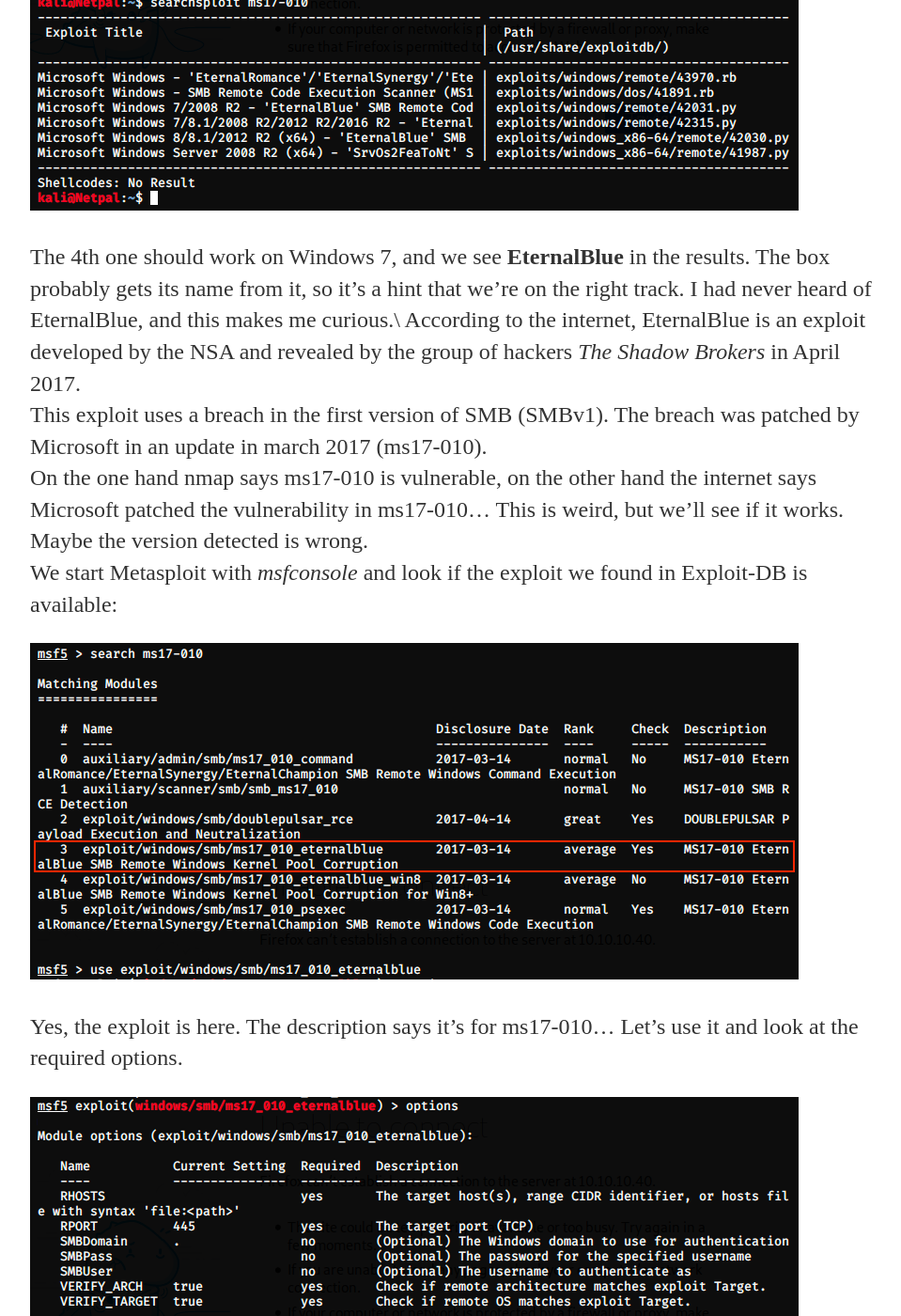
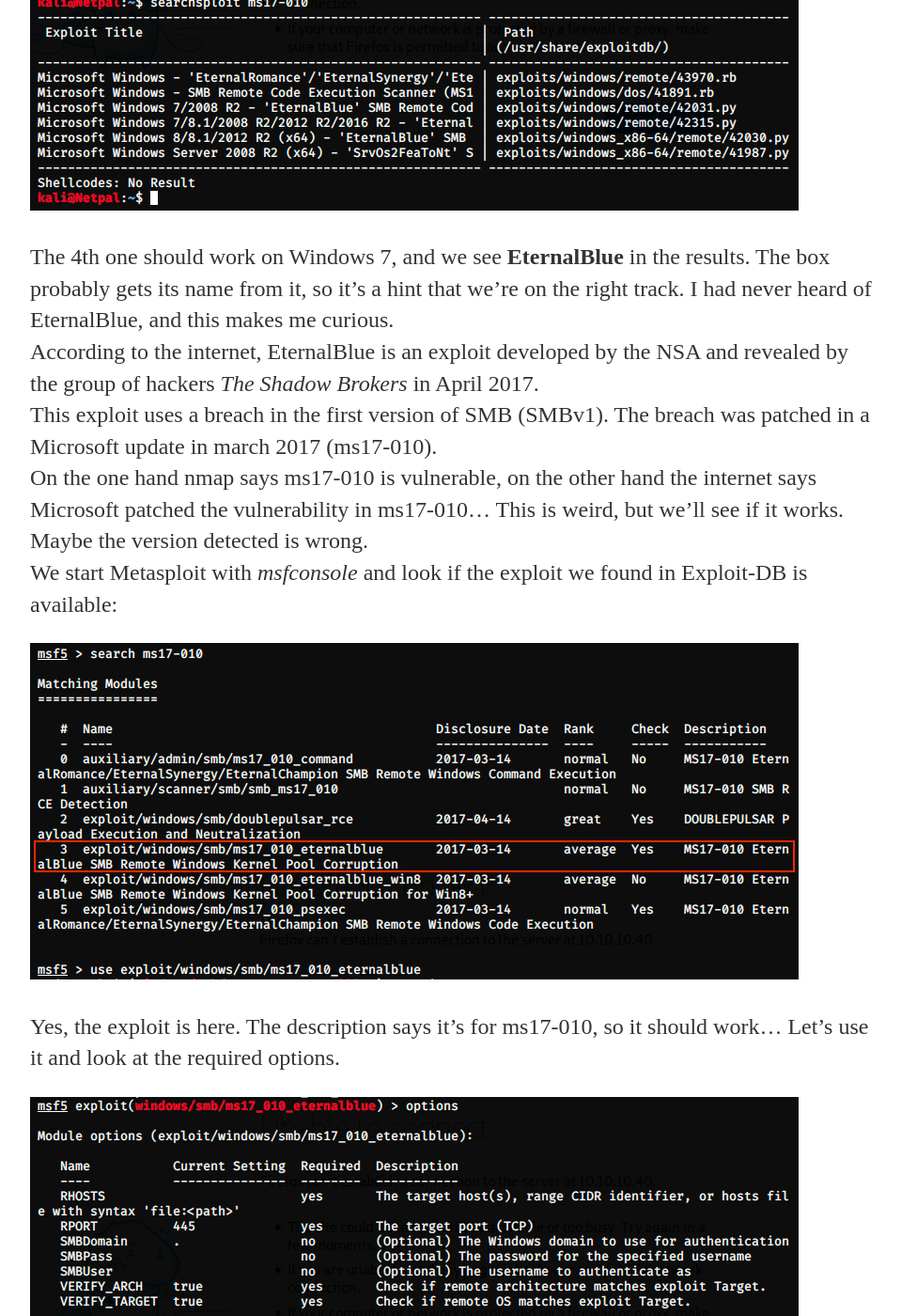
Before and after one commit to jsom1/jsom1.github.io, a Jekyll site: the page built from _walkthroughs/Blue.md, in a window 1280 px wide and 1400 px high, scrolled down 3282 px. Shown: the whole window at 94% size, without its empty margins (160-1119 px from the left). Built offline with Jekyll 4.4.1, drawn with Linux system fonts in a browser that asks for light colours; our own code applies the rules of GitHub Pages for plain Markdown files; some of the changed text lies outside the part shown.

Commit message:
Update Blue.md

```diff
--- a/_walkthroughs/Blue.md
+++ b/_walkthroughs/Blue.md
@@ -67,7 +67,7 @@
 
 The 4th one should work on Windows 7, and we see **EternalBlue** in the results. The box probably gets its name from it, so it's a hint that we're on the right track. I had never heard of EternalBlue, and this makes me curious.\\
 According to the internet, EternalBlue is an exploit developed by the NSA and revealed by the group of hackers *The Shadow Brokers* in April 2017.\\
-This exploit uses a breach in the first version of SMB (SMBv1). The breach was patched by Microsoft in an update in march 2017 (ms17-010).\\
+This exploit uses a breach in the first version of SMB (SMBv1). The breach was patched in a Microsoft update in march 2017 (ms17-010).\\
 On the one hand nmap says ms17-010 is vulnerable, on the other hand the internet says Microsoft patched the vulnerability in ms17-010... This is weird, but we'll see if it works. Maybe the version detected is wrong.\\
 We start Metasploit with *msfconsole* and look if the exploit we found in Exploit-DB is available:
 
@@ -75,7 +75,7 @@
 ![nmap]({{https://jsom1.github.io/}}/_images/htb_blue_srch.png)
 </div>
 
-Yes, the exploit is here. The description says it's for ms17-010... Let's use it and look at the required options.
+Yes, the exploit is here. The description says it's for ms17-010, so it should work... Let's use it and look at the required options.
 
 <div class="img_container">
 ![nmap]({{https://jsom1.github.io/}}/_images/htb_blue_exp.png)
@@ -87,7 +87,7 @@
 ![nmap]({{https://jsom1.github.io/}}/_images/htb_blue_win.png)
 </div>
 
-And it's a win! I think the version detected by the script might have been wrong. Anyway, we don't have a nice shell, but we can execute commands (note that we could try to get one with the command *shell*). Let's see who we are:
+And it's a win! We don't have a nice shell, but we can execute commands (note that we could try to get one with the command *shell*). Let's see who we are:
 
 <div class="img_container">
 ![nmap]({{https://jsom1.github.io/}}/_images/htb_blue_whoami.png)
```
